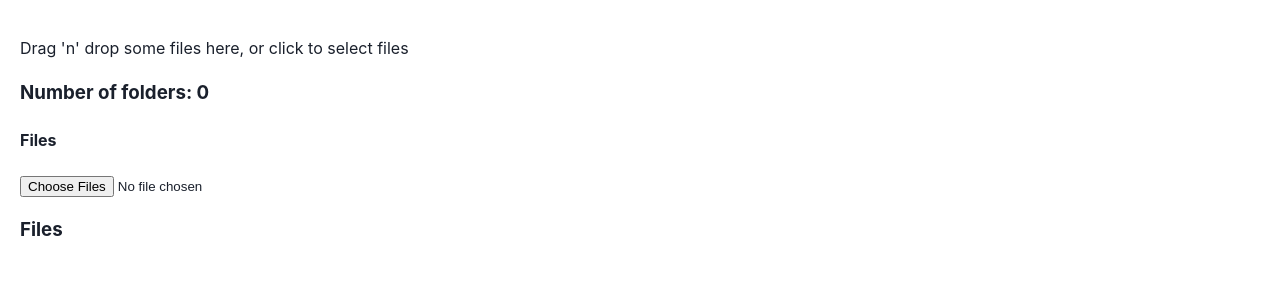
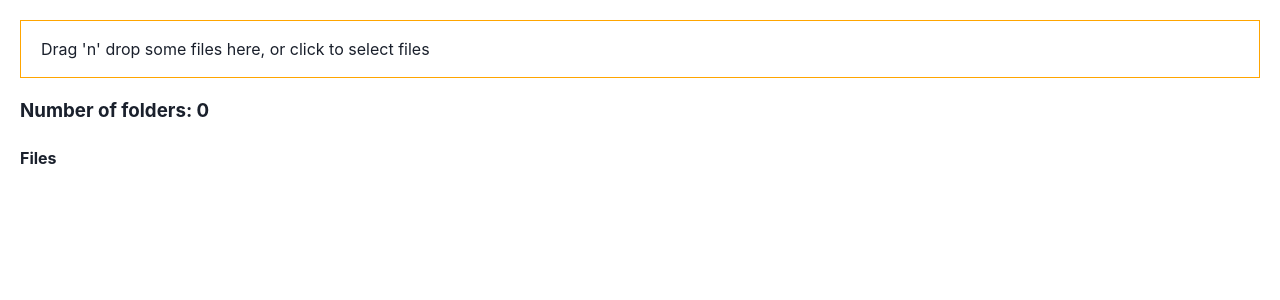
Before and after one commit to willnguyen1312/react-playground, a React (Vite) app: page / in a window 1280 px wide. Shown: the top 300 px of the page. Built offline with nearby package versions, Linux system fonts and the light colour scheme.

Commit message:
chore: nicer

```diff
--- a/src/AppInput.tsx
+++ b/src/AppInput.tsx
@@ -30,8 +30,11 @@ function Basic(props) {
   ));
 
   return (
-    <section className="container">
-      <div {...getRootProps({ className: "dropzone" })}>
+    <section>
+      <div
+        {...getRootProps()}
+        style={{ border: "1px solid orange", paddingLeft: 20 }}
+      >
         <input {...getInputProps()} />
         <p>Drag 'n' drop some files here, or click to select files</p>
       </div>
@@ -59,24 +62,6 @@ export default function App() {
   return (
     <main style={{ padding: 20 }}>
       <Basic />
-      <input
-        aria-label="Hello Files"
-        type="file"
-        name="fileList"
-        // @ts-ignore
-        webkitdirectory="true"
-        onChange={handleChange}
-        multiple
-      />
-      <h3>Files</h3>
-
-      {files.length > 0 && (
-        <ul>
-          {files.map((file) => (
-            <li key={file.webkitRelativePath}>{file.webkitRelativePath}</li>
-          ))}
-        </ul>
-      )}
     </main>
   );
 }
```
